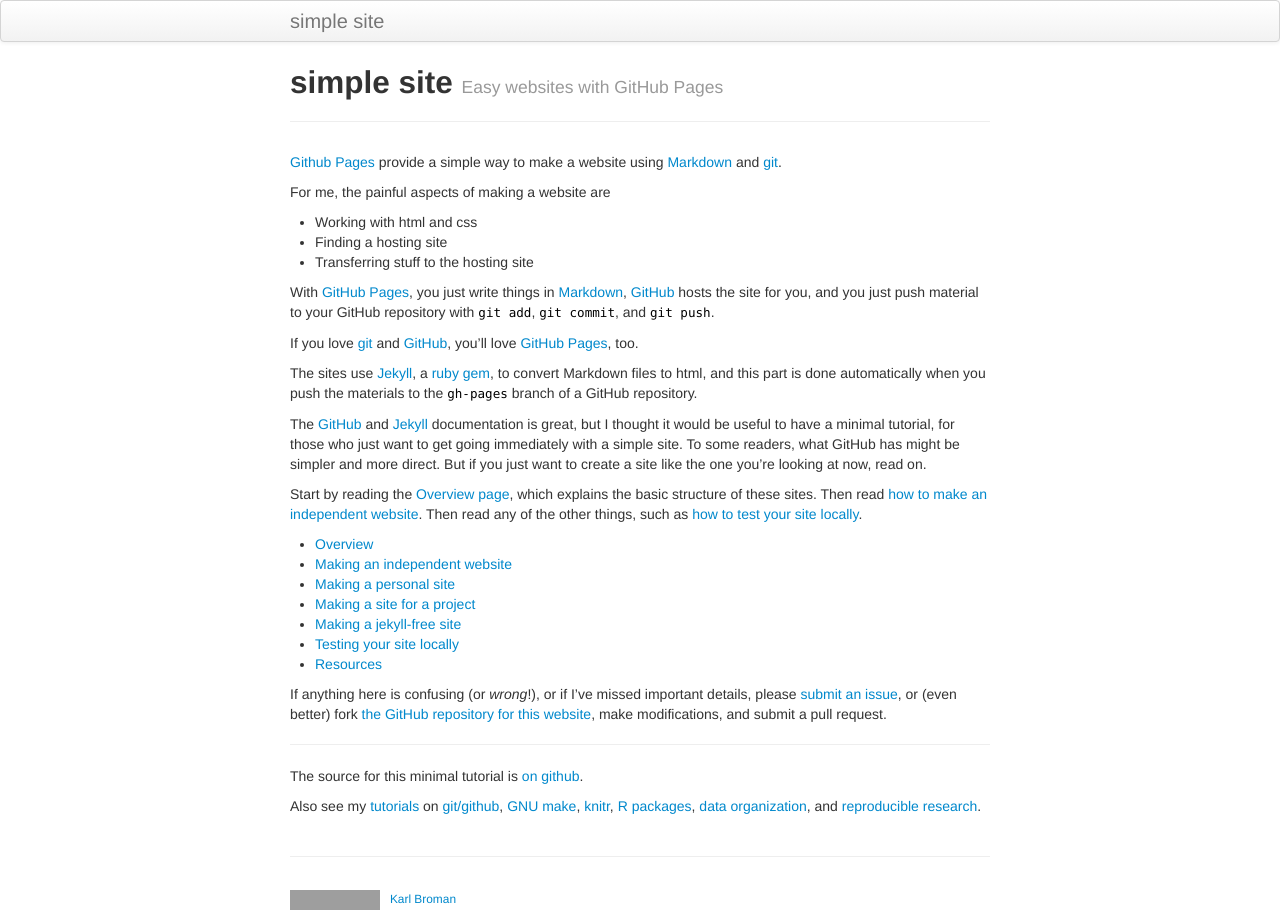
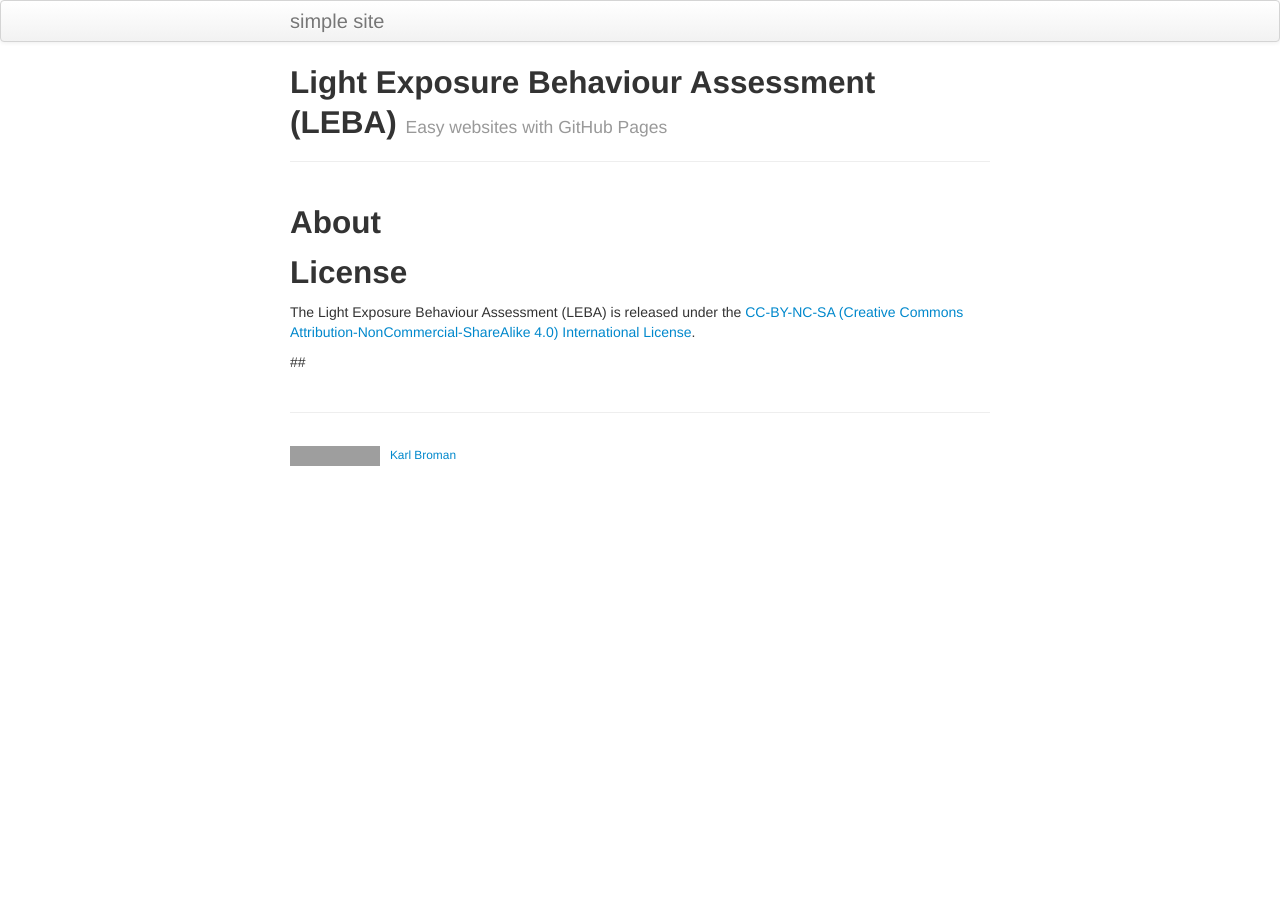
Before and after one commit to leba-instrument/leba-instrument.github.io, a Jekyll site: the page built from index.md, in a window 1280 px wide. Built offline with Jekyll 4.4.1, drawn with Linux system fonts in a browser that asks for light colours; grey boxes are pictures that could not be loaded.

Commit message:
Update index.md

```diff
--- a/index.md
+++ b/index.md
@@ -1,72 +1,14 @@
 ---
 layout: page
-title: simple site
+title: Light Exposure Behaviour Assessment (LEBA)
 tagline: Easy websites with GitHub Pages
-description: Minimal tutorial on making a simple website with GitHub Pages
+description: Website for the Light Exposure Behaviour Assessment (LEBA) instrument
 ---
 
-[Github Pages](https://pages.github.com) provide a simple way to make a
-website using
-[Markdown](https://daringfireball.net/projects/markdown/) and
-[git](https://git-scm.com).
+## About
 
-For me, the painful aspects of making a website are
+## License
 
-- Working with html and css
-- Finding a hosting site
-- Transferring stuff to the hosting site
+The Light Exposure Behaviour Assessment (LEBA) is released under the [CC-BY-NC-SA (Creative Commons Attribution-NonCommercial-ShareAlike 4.0) International License](https://creativecommons.org/licenses/by-nc-sa/4.0/).
 
-With [GitHub Pages](https://pages.github.com), you just write things in
-[Markdown](https://daringfireball.net/projects/markdown/),
-[GitHub](https://github.com) hosts the site for you, and you just push
-material to your GitHub repository with `git add`, `git commit`, and
-`git push`.
-
-If you love [git](https://git-scm.com/) and
-[GitHub](https://github.com), you'll love
-[GitHub Pages](https://pages.github.com), too.
-
-The sites use [Jekyll](https://jekyllrb.com/), a
-[ruby](https://www.ruby-lang.org/en/) [gem](https://rubygems.org/), to
-convert Markdown files to html, and this part is done
-automatically when you push the materials to the `gh-pages` branch
-of a GitHub repository.
-
-The [GitHub](https://pages.github.com) and
-[Jekyll](https://jekyllrb.com) documentation is great, but I thought it
-would be useful to have a minimal tutorial, for those who just want to
-get going immediately with a simple site. To some readers, what GitHub
-has might be simpler and more direct.  But if you just want to create
-a site like the one you're looking at now, read on.
-
-Start by reading the [Overview page](pages/overview.html), which
-explains the basic structure of these sites. Then read
-[how to make an independent website](pages/independent_site.html). Then
-read any of the other things, such as
-[how to test your site locally](pages/local_test.html).
-
-- [Overview](pages/overview.html)
-- [Making an independent website](pages/independent_site.html)
-- [Making a personal site](pages/user_site.html)
-- [Making a site for a project](pages/project_site.html)
-- [Making a jekyll-free site](pages/nojekyll.html)
-- [Testing your site locally](pages/local_test.html)
-- [Resources](pages/resources.html)
-
-If anything here is confusing (or _wrong_!), or if I've missed
-important details, please
-[submit an issue](https://github.com/kbroman/simple_site/issues), or (even
-better) fork [the GitHub repository for this website](https://github.com/kbroman/simple_site),
-make modifications, and submit a pull request.
-
----
-
-The source for this minimal tutorial is [on github](https://github.com/kbroman/simple_site).
-
-Also see my [tutorials](https://kbroman.org/tutorials) on
-[git/github](https://kbroman.org/github_tutorial),
-[GNU make](https://kbroman.org/minimal_make),
-[knitr](https://kbroman.org/knitr_knutshell),
-[R packages](https://kbroman.org/pkg_primer),
-[data organization](https://kbroman.org/dataorg),
-and [reproducible research](https://kbroman.org/steps2rr).
+##
```
